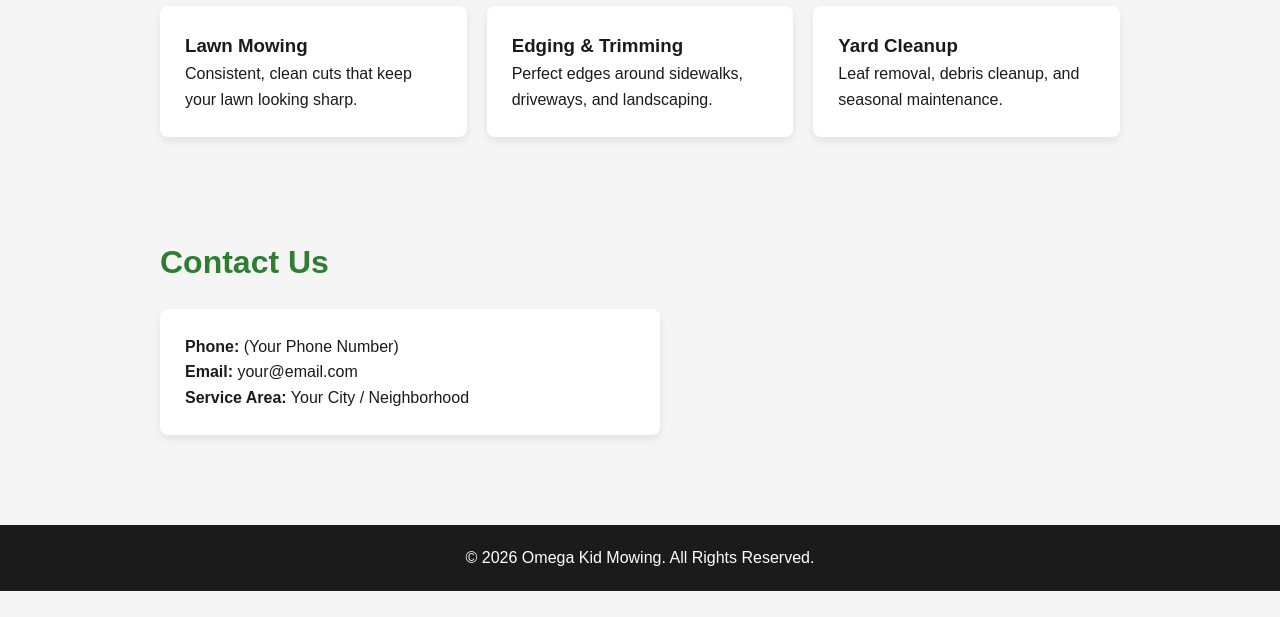
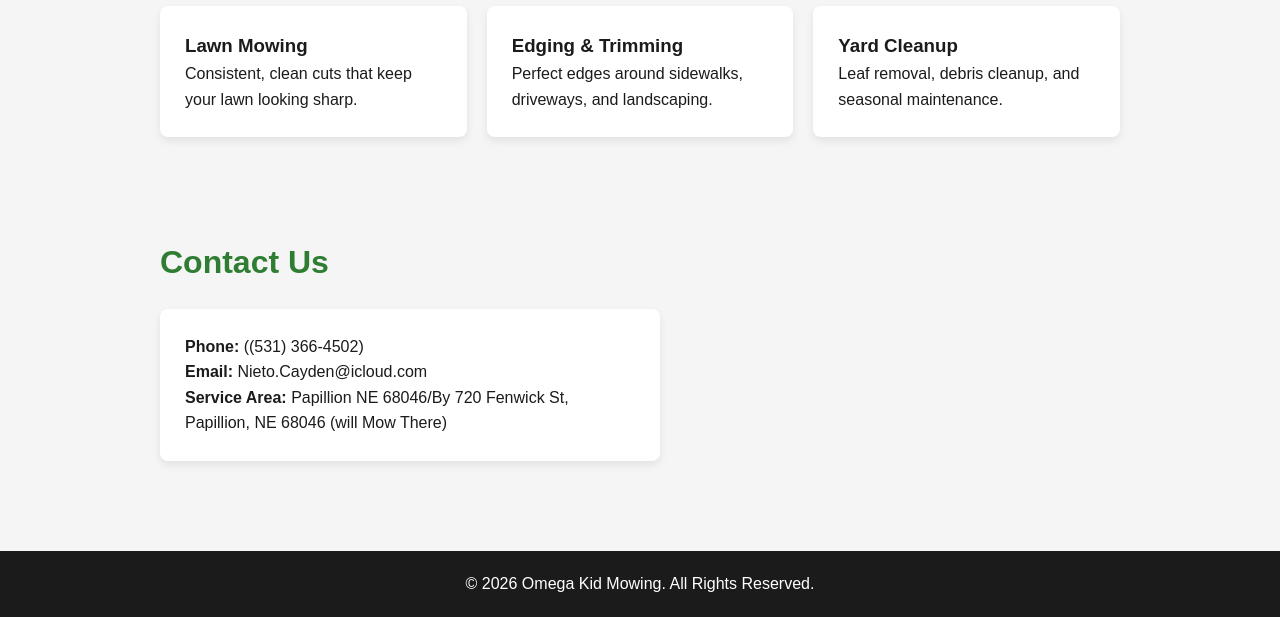
Before and after one commit to OmegaKidMowing/OmegaKidMowing, a plain HTML site: page index.html in a window 1280 px wide. Shown: the part 575-1192 px from the top of the page. Before the commit the page ends 1166 px from the top, so only its background shows below. Drawn offline with Linux system fonts and the light colour scheme.

Commit message:
Update index.html

```diff
--- a/index.html
+++ b/index.html
@@ -150,9 +150,9 @@
     <h2>Contact Us</h2>
 
     <div class="contact-box">
-        <p><strong>Phone:</strong> (Your Phone Number)</p>
-        <p><strong>Email:</strong> your@email.com</p>
-        <p><strong>Service Area:</strong> Your City / Neighborhood</p>
+        <p><strong>Phone:</strong> ((531) 366-4502)</p>
+        <p><strong>Email:</strong> Nieto.Cayden@icloud.com</p>
+        <p><strong>Service Area:</strong> Papillion NE 68046/By 720 Fenwick St, Papillion, NE 68046 (will Mow There)</p>
     </div>
 </section>
 
```
